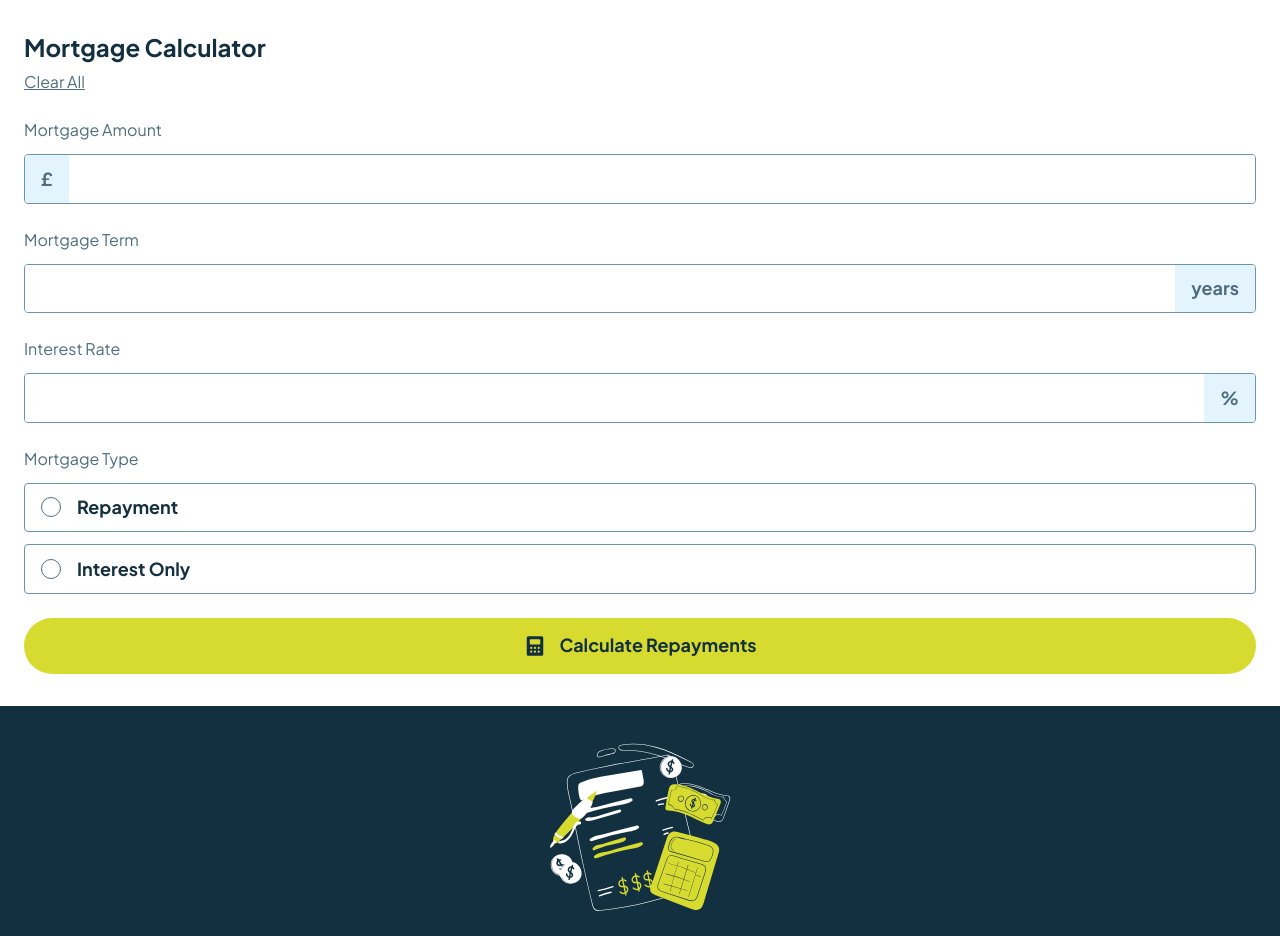
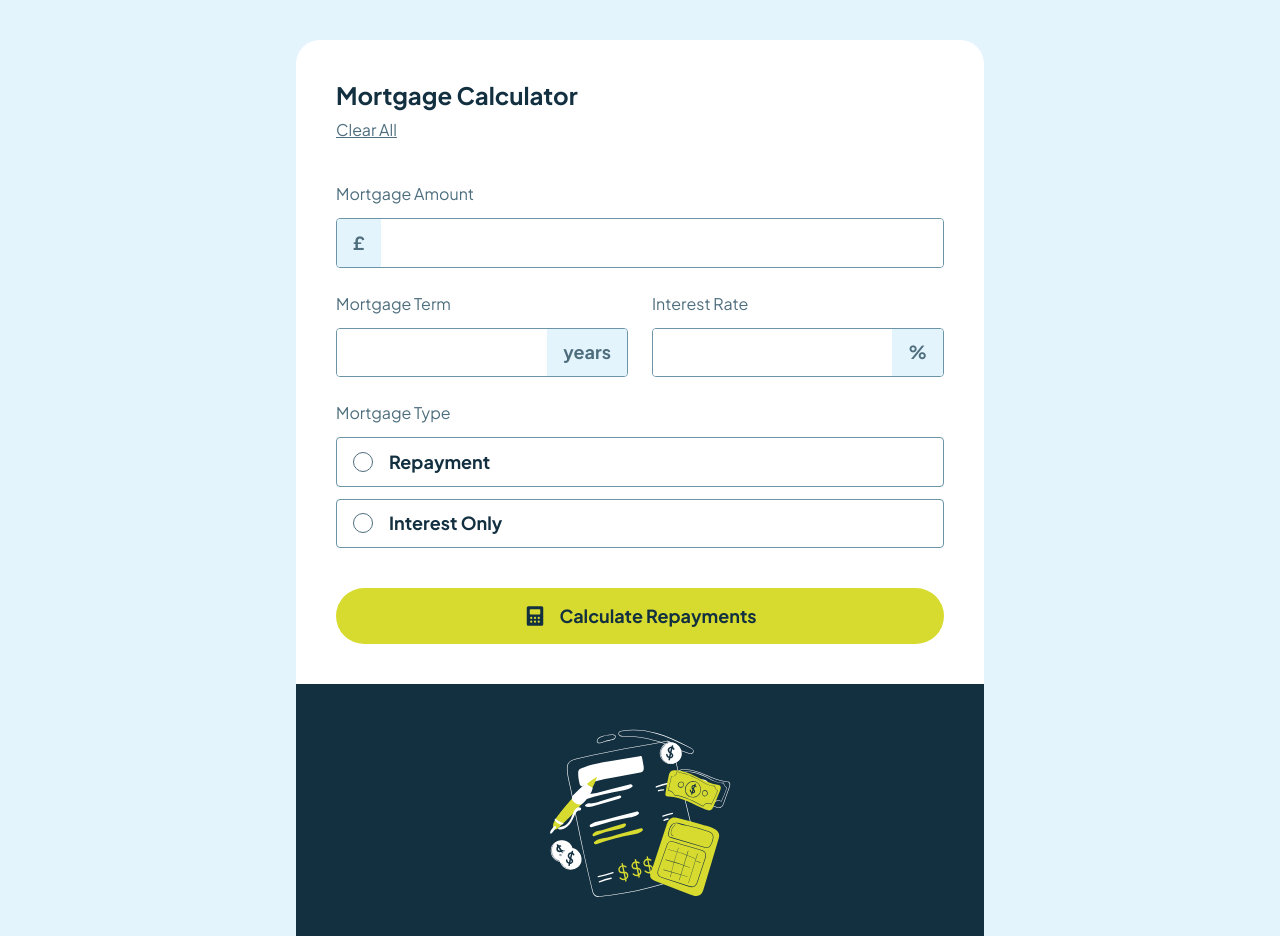
Before and after one commit to sophia-see/mortage-calculator-react, a React (Vite) app: page / in a window 1280 px wide. Shown: the top 936 px of the page. Built offline with nearby package versions, Linux system fonts and the light colour scheme.

Commit message:
updated tablet view

```diff
--- a/src/App.tsx
+++ b/src/App.tsx
@@ -72,13 +72,16 @@ export default function App() {
             bg-c-slate-100
             font-sans
             h-auto min-h-screen w-screen
+            md:py-[40px]
           "
         >
           <div
             className="
               bg-white
-              h-auto min-h-screen w-full
+              md:m-auto
+              h-auto min-h-screen w-full md:max-w-[688px]
               flex flex-col gap-0
+              md:rounded-[24px]
             "
           >
             {/* calculator */}
--- a/src/components/Calculator.tsx
+++ b/src/components/Calculator.tsx
@@ -12,8 +12,8 @@ export default function Calculator () {
     return (
         <div
             className="
-                py-[32px] px-[24px]
-                flex flex-col gap-6
+                py-[32px] px-[24px] md:p-[40px]
+                flex flex-col gap-6 md:gap-10
             "
         >
             {/* header */}
@@ -45,8 +45,14 @@ export default function Calculator () {
                 "
             >
                 <InputField side={InputFieldSide.LEFT} icon="£" label="Mortgage Amount" type="number" name="amount"/>
-                <InputField side={InputFieldSide.RIGHT} icon="years" label="Mortgage Term" type="number" name="years"/>
-                <InputField side={InputFieldSide.RIGHT} icon="%" label="Interest Rate" type="number" name="interest"/>
+                <div
+                    className="
+                        flex flex-col gap-6 md:flex-row
+                    "
+                >
+                    <InputField side={InputFieldSide.RIGHT} icon="years" label="Mortgage Term" type="number" name="years"/>
+                    <InputField side={InputFieldSide.RIGHT} icon="%" label="Interest Rate" type="number" name="interest"/>
+                </div>
                 <RadioGroup label="Mortgage Type" items={MORTAGE_TYPES} name="mortage_type" />
             </div>
 
--- a/src/components/InputField.tsx
+++ b/src/components/InputField.tsx
@@ -18,7 +18,7 @@ export default function InputField ({side, icon, label, type, name}: InputFieldP
     return (
         <div
             className="
-                flex flex-col gap-3
+                flex flex-col gap-3 flex-1
             "
         >
             <div
--- a/src/components/RadioGroup.tsx
+++ b/src/components/RadioGroup.tsx
@@ -1,4 +1,3 @@
-import React from "react";
 import { useFormContext } from "react-hook-form";
 
 interface RadioGroupProps {
--- a/src/components/Result.tsx
+++ b/src/components/Result.tsx
@@ -6,7 +6,7 @@ export default function Result ({monthly, yearly}: ResultProps) {
 
     const renderResult = (
         <>
-                        <div
+            <div
                 className="
                     flex flex-col gap-4
                 "
@@ -30,7 +30,7 @@ export default function Result ({monthly, yearly}: ResultProps) {
                 className="
                     bg-c-dark-slate
                     py-[24px] px-[16px]
-                    flex flex-col gap-4
+                    flex flex-col gap-4 md:gap-8
                     rounded-[8px] border-t-[4px] border-t-c-lime
                 "
             >
@@ -97,8 +97,9 @@ export default function Result ({monthly, yearly}: ResultProps) {
             className="
                 bg-c-slate-900
                 h-full
-                py-[32px] px-[24px]
-                flex flex-col gap-6
+                py-[32px] px-[24px] md:p-[40px]
+                flex flex-col gap-6 md:gap-10
+                md:rounded-b-[24px]
             "
         >
             {monthly && yearly
```
